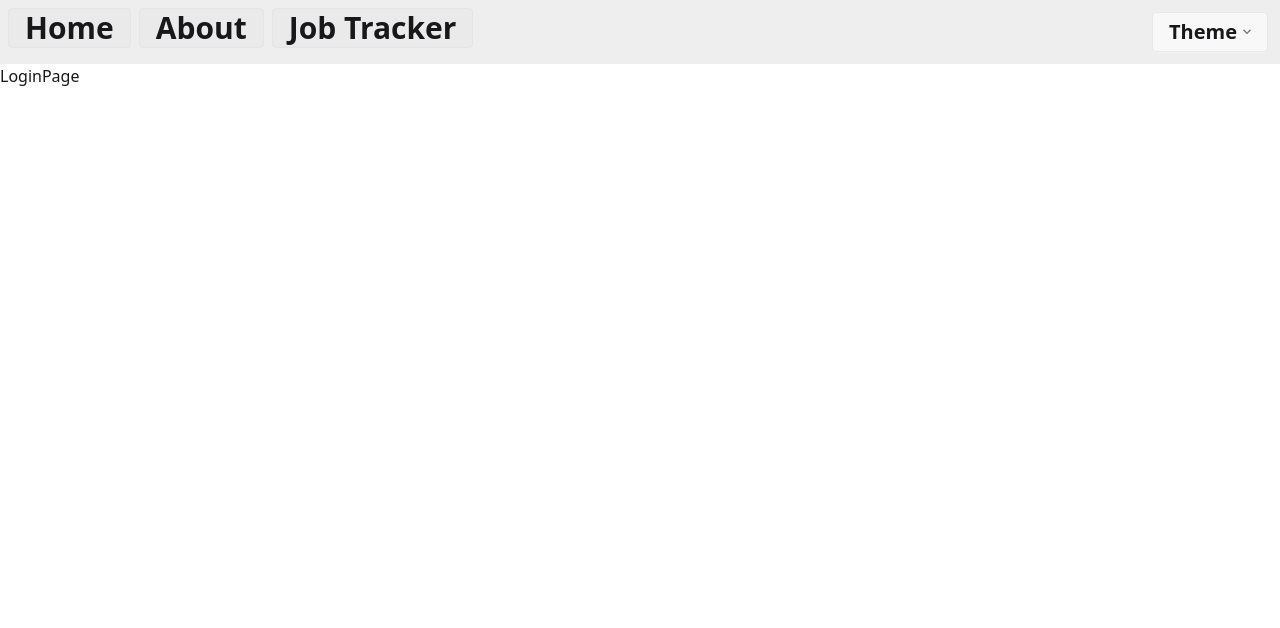
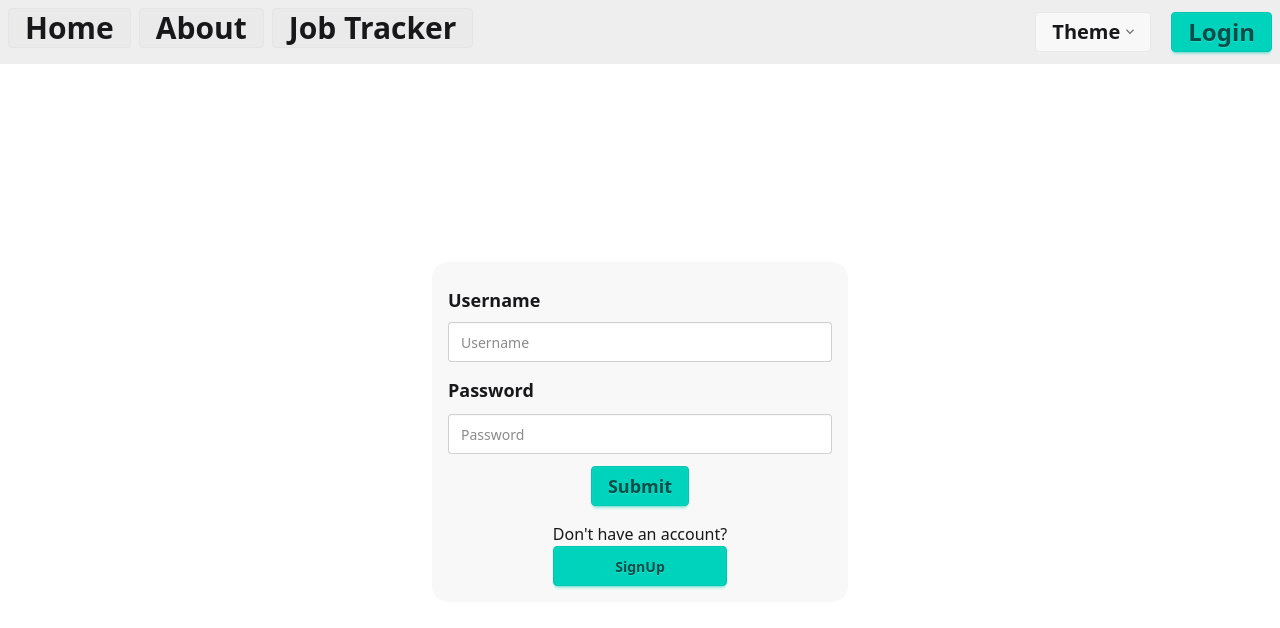
Before and after one commit to Julio-N-Coder/Job-Tracker, a React (Vite) app in the folder FrontEnd/: page /login in a window 1280 px wide. Shown: the top 628 px of the page. Built offline with nearby package versions, Linux system fonts and the light colour scheme.

Commit message:
auth page layout

```diff
--- /dev/null
+++ b/FrontEnd/src/auth-pages/AuthLayout.tsx
@@ -0,0 +1,32 @@
+import { NavLink } from "react-router";
+
+export default function AuthLayout({ type }: { type: string }) {
+  return (
+    <div className="flex flex-grow flex-col gap-8 justify-center items-center">
+      <div className="bg-base-200 p-4 rounded-2xl flex flex-col items-center gap-4">
+        <form className="flex flex-col items-center">
+          <fieldset className="fieldset">
+            <legend className="fieldset-legend text-lg">Username</legend>
+            <input type="input" className="input w-96" placeholder="Username" />
+            <legend className="fieldset-legend text-lg">Password</legend>
+            <input type="text" className="input w-96" placeholder="Password" />
+          </fieldset>
+          <button className="btn btn-accent mt-2 text-lg">Submit</button>
+        </form>
+        <div className="flex flex-col">
+          {type === "signup" ? (
+            <p>Have an Account?</p>
+          ) : (
+            <p>Don't have an account?</p>
+          )}
+          <NavLink
+            to={type == "signup" ? "/login" : "/signup"}
+            className="btn btn-accent"
+          >
+            {type == "signup" ? "Login" : "SignUp"}
+          </NavLink>
+        </div>
+      </div>
+    </div>
+  );
+}
--- a/FrontEnd/src/auth-pages/LoginPage.tsx
+++ b/FrontEnd/src/auth-pages/LoginPage.tsx
@@ -1,7 +1,5 @@
+import AuthLayout from "./AuthLayout";
+
 export default function LoginPage() {
-  return (
-    <div>
-        <h1>LoginPage</h1>
-    </div>
-  )
+  return <AuthLayout type="login" />;
 }
--- a/FrontEnd/src/auth-pages/SignUpPage.tsx
+++ b/FrontEnd/src/auth-pages/SignUpPage.tsx
@@ -1,7 +1,5 @@
+import AuthLayout from "./AuthLayout";
+
 export default function SignUpPage() {
-  return (
-    <div>
-        <h1>SignUpPage</h1>
-    </div>
-  )
+  return <AuthLayout type="signup" />;
 }
--- a/FrontEnd/src/components/navbar/Navbar.tsx
+++ b/FrontEnd/src/components/navbar/Navbar.tsx
@@ -30,7 +30,15 @@ export default function Navbar() {
           Job Tracker
         </NavLink>
       </div>
-      <ThemeToggle />
+      <div className="space-x-4">
+        <ThemeToggle />
+        <NavLink
+          to="/login"
+          className="btn btn-accent text-2xl text-accent-content"
+        >
+          Login
+        </NavLink>
+      </div>
     </nav>
   );
 }
--- a/FrontEnd/src/container.tsx
+++ b/FrontEnd/src/container.tsx
@@ -1,9 +1,9 @@
 import { Outlet } from "react-router";
 import Navbar from "./components/navbar/Navbar";
 
-export default function Container() {
+export default function Container({ className }: { className?: string }) {
   return (
-    <div className="antialiased">
+    <div className={`antialiased ${className}`}>
       <Navbar />
       <Outlet />
     </div>
--- a/FrontEnd/src/routes.tsx
+++ b/FrontEnd/src/routes.tsx
@@ -17,8 +17,13 @@ ReactDOM.createRoot(root).render(
         <Route index element={<Index />} />
         <Route path="jobs-page" element={<JobsPage />} />
         <Route path="about" element={<About />} />
-        <Route path="login" element={<LoginPage />} />
-        <Route path="signup" element={<SignUpPage />} />
+      </Route>
+      <Route
+        path="/"
+        element={<Container className="min-h-screen flex flex-col" />}
+      >
+        <Route path="/login" element={<LoginPage />} />
+        <Route path="/signup" element={<SignUpPage />} />
       </Route>
     </Routes>
   </BrowserRouter>
```
Also changed, not shown: 1 other file (tests, documents, lock files or other folders).
